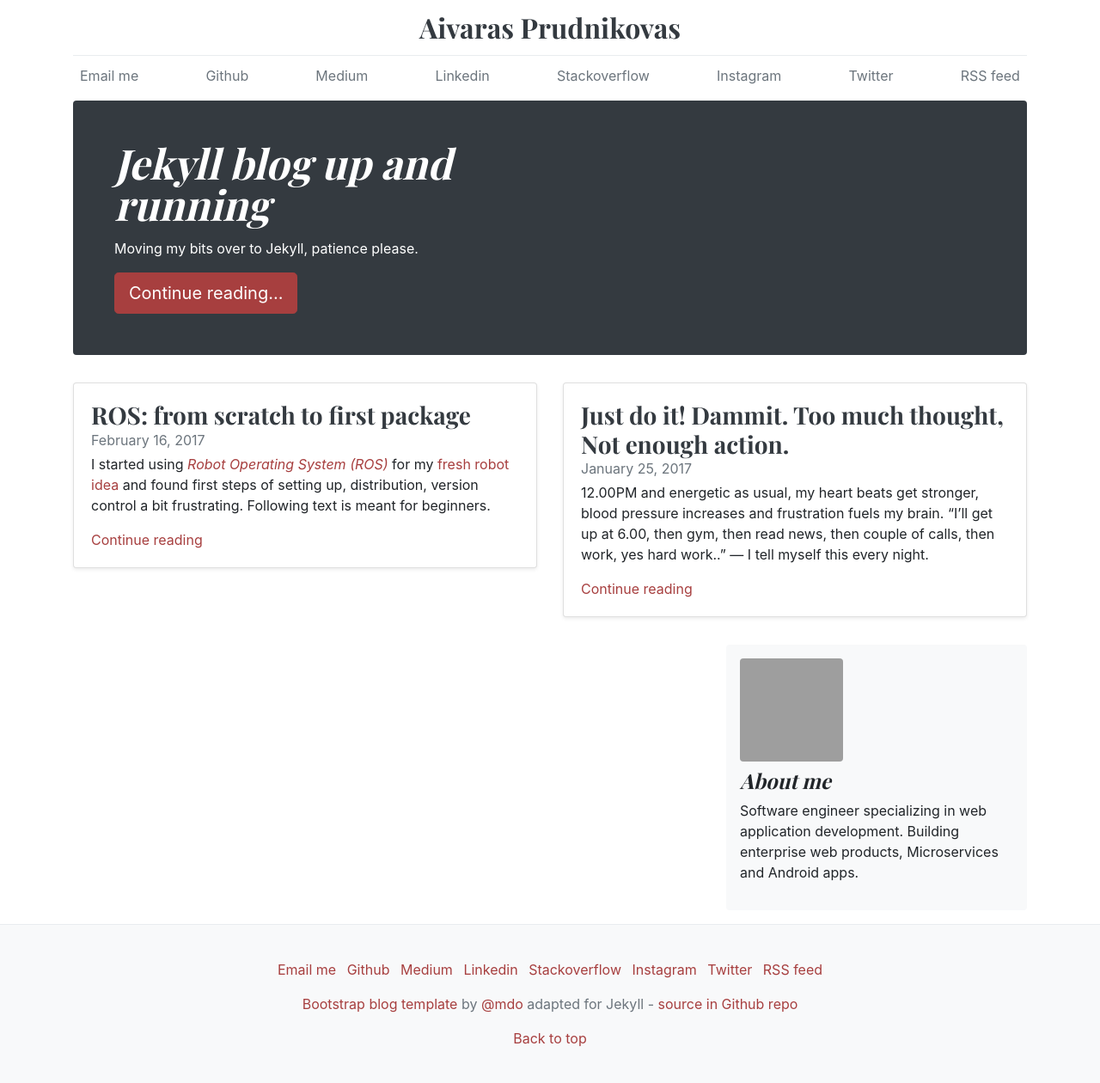
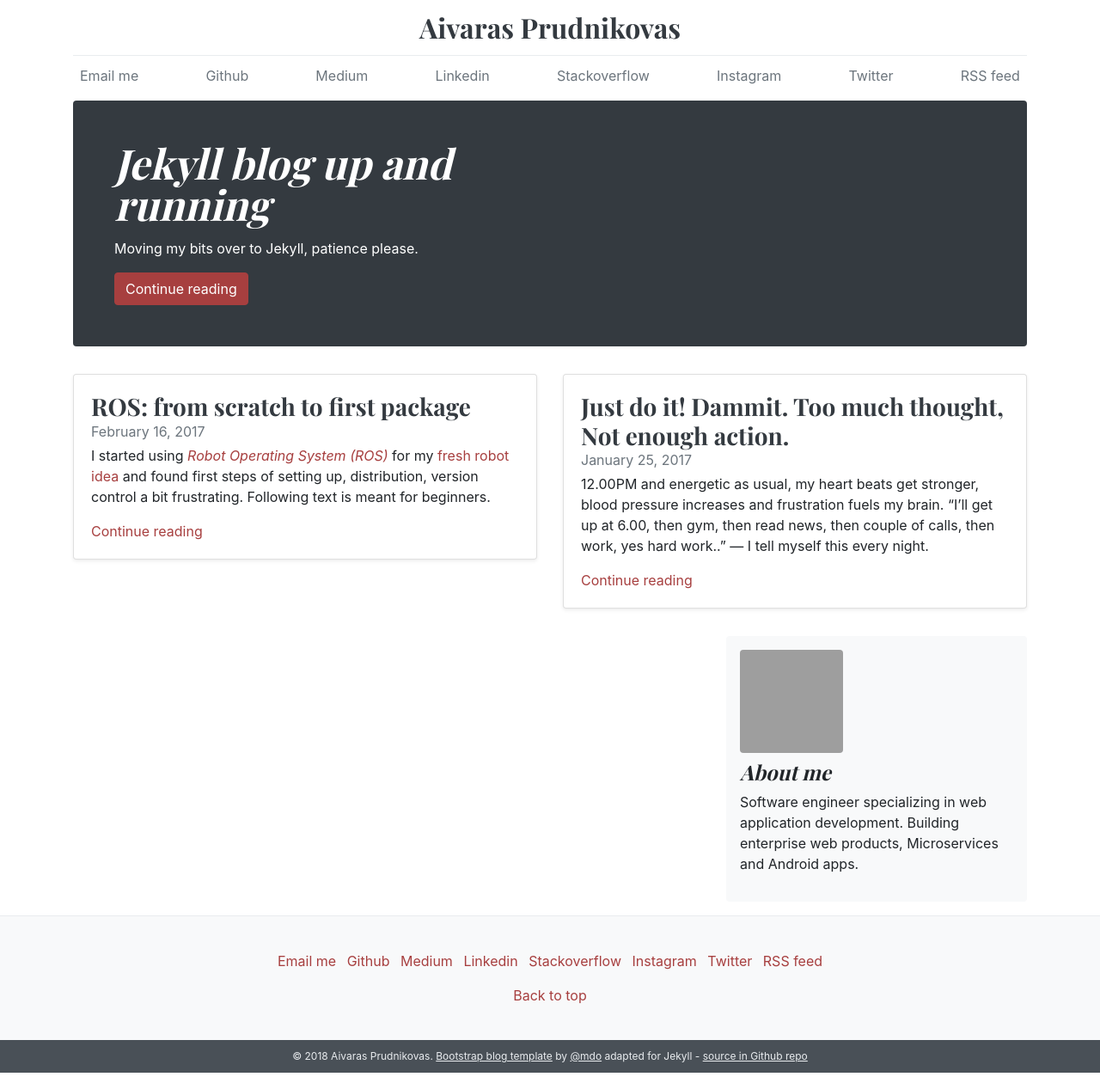
Before and after one commit to ivarprudnikov/ivarprudnikov.com, a Jekyll site: the page built from index.html, in a window 1280 px wide. Shown: the whole page at 86% size. Built offline with Jekyll 4.4.1, drawn with Linux system fonts in a browser that asks for light colours; grey boxes are pictures that could not be loaded.

Commit message:
add secondary footer with copyright

```diff
--- a/_layouts/default.html
+++ b/_layouts/default.html
@@ -41,10 +41,21 @@
     </li>
     {% endfor %}
   </ul>
-  <p><a href="http://getbootstrap.com/docs/4.1/examples/blog/">Bootstrap blog template</a> by <a href="https://twitter.com/mdo">@mdo</a> adapted for Jekyll - <a href="https://github.com/ivarprudnikov/ivarprudnikov.com">source in Github repo</a></p>
+
   <p>
     <a href="#">Back to top</a>
   </p>
+</footer>
+<footer class="blog-footer-secondary">
+  <div class="container text-sm-center">
+    <span>&copy; {{ "now" | date: "%Y" }} {{ site.name }}.</span>
+    <span>
+        <a href="http://getbootstrap.com/docs/4.1/examples/blog/">Bootstrap blog template</a> by <a
+      href="https://twitter.com/mdo">@mdo</a> adapted for Jekyll - <a
+      href="https://github.com/ivarprudnikov/ivarprudnikov.com">source in Github repo</a>
+    </span>
+  </div>
+
 </footer>
 
 {% include analytics.html %}
--- a/index.html
+++ b/index.html
@@ -13,7 +13,7 @@ layout: default
       {{ first_post.title }}
     </h1>
     <p class="lead my-3">{{ first_post.excerpt }}</p>
-    <p class="lead mb-0"><a href="{{ first_post.url | prepend: site.baseurl }}" class="btn btn-primary btn-lg">Continue reading...</a></p>
+    <p class="lead mb-0"><a href="{{ first_post.url | prepend: site.baseurl }}" class="btn btn-primary">Continue reading</a></p>
   </div>
 </div>
 
--- a/style.scss
+++ b/style.scss
@@ -140,6 +140,18 @@ h1, h2, h3, h4, h5, h6 {
   margin-bottom: 0;
 }
 
+.blog-footer-secondary {
+  padding: 10px;
+  color: $gray-200;
+  font-size: 12px;
+  background-color: $gray-700;
+
+  a {
+    color: $gray-200;
+    text-decoration: underline;
+  }
+}
+
 // Settled on moving the import of syntax highlighting to the bottom of the CSS
 // ... Otherwise it really bloats up the top of the CSS file and makes it difficult to find the start
 @import "highlights";
```
